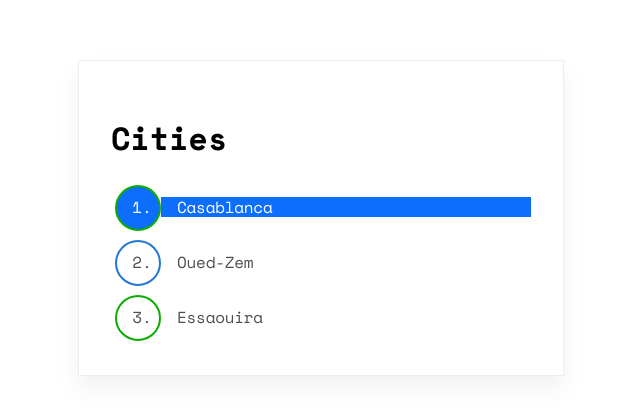
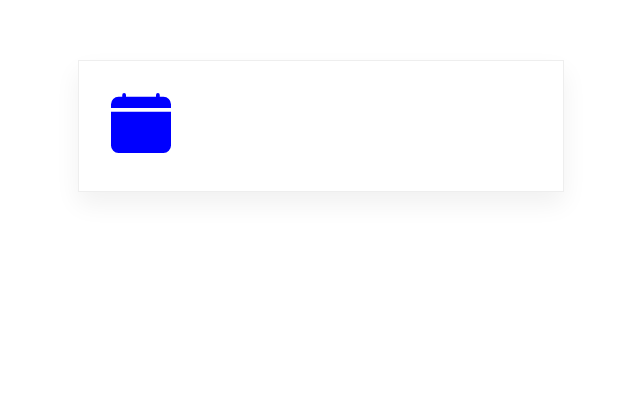
Before and after one commit to abed-ctrl/react-app, a React (Vite) app: page / in a window 1280 px wide. Shown: the top 414 px of the page, without its empty margins (319-959 px from the left). Built offline with nearby package versions, Linux system fonts and the light colour scheme.

Commit message:
04-Styling Component - Adding Icons

```diff
--- a/package.json
+++ b/package.json
@@ -12,6 +12,7 @@
     "bootstrap": "^5.2.3",
     "react": "^18.2.0",
     "react-dom": "^18.2.0",
+    "react-icons": "^4.7.1",
     "styled-components": "^6.1.8"
   },
   "devDependencies": {
--- a/src/App.tsx
+++ b/src/App.tsx
@@ -1,29 +1,15 @@
-// 04 - Styling Component => Popular UI LIBRARIES
+// 04 - Styling Component => Adding Icons
 
-// There are several UI libraries available that can assist us in quickly building beautiful
-// and modern applications. Some popular options include Bootstrap, Material UI,
-// TailwindCSS, DaisyUI, ChakraUI, and more.
-// - Bootstrap
-// - Material UI : google material designs is the design language used in google product
-// - Tailwind CSS: a utility-first css framework
-//          - Daisy UI : instead of using utility class we can use component like "alert"
-//          - Chakra UI : it's similar to Material UI. React component library that's build in top of tailwind
+// We can add icons to our applications using the react-icons library.
+// npm i react-icons@4.7.1
 
-import ListGroup from "./components/ListGroup";
+import { BsCalendarFill } from "react-icons/bs";
 import "./App.css";
 
 function App() {
-  const heading = "Cities";
-  const items = ["Casablanca", "Oued-Zem", "Essaouira"];
-  const handleOnSelectedItem = (item: string) => console.log(item);
-
   return (
     <div>
-      <ListGroup
-        heading={heading}
-        items={items}
-        onSelectedItem={handleOnSelectedItem}
-      />
+      <BsCalendarFill size="60px" color="blue" />
     </div>
   );
 }
```
Also changed, not shown: 1 other file (tests, documents, lock files or other folders).
